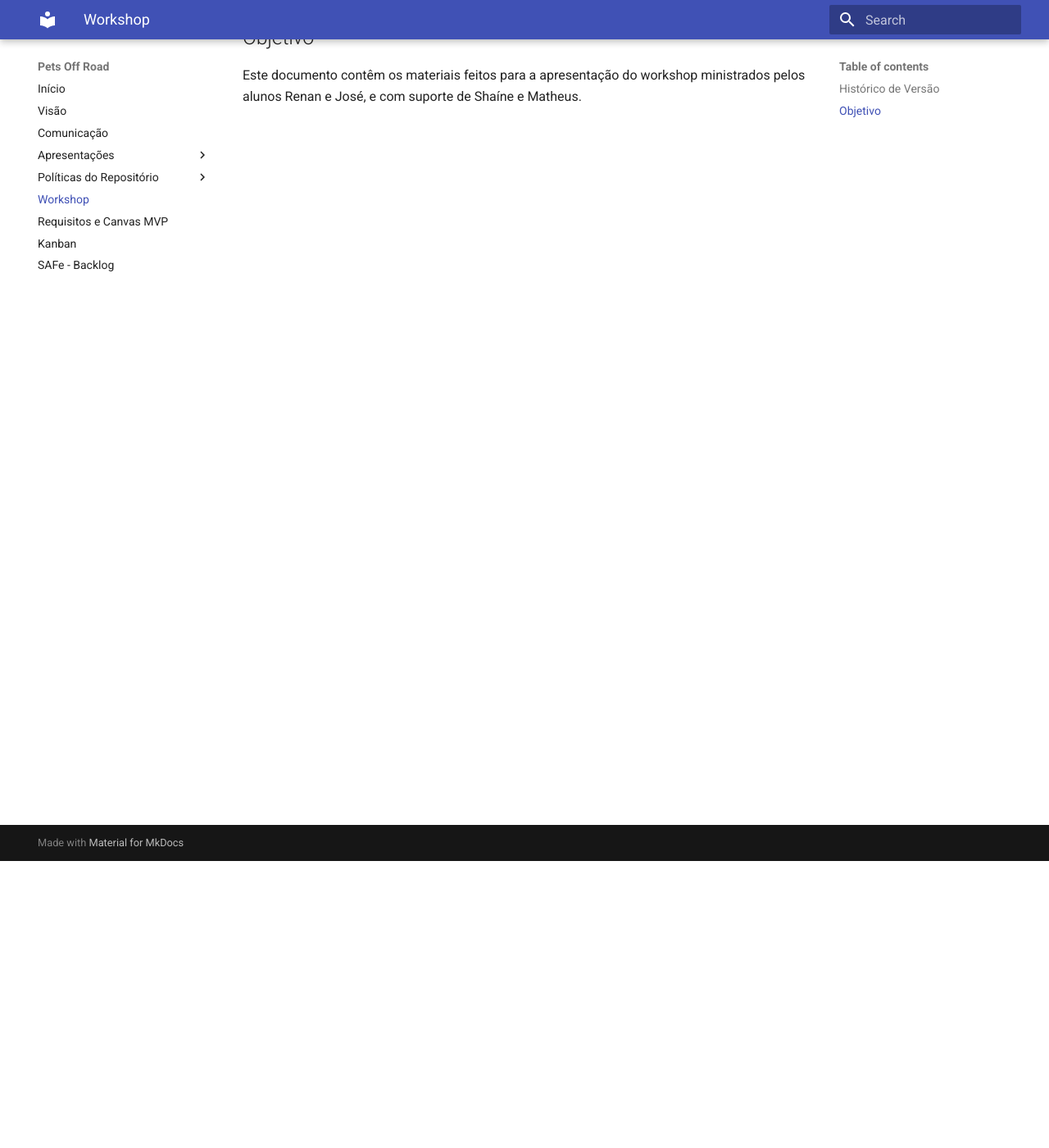
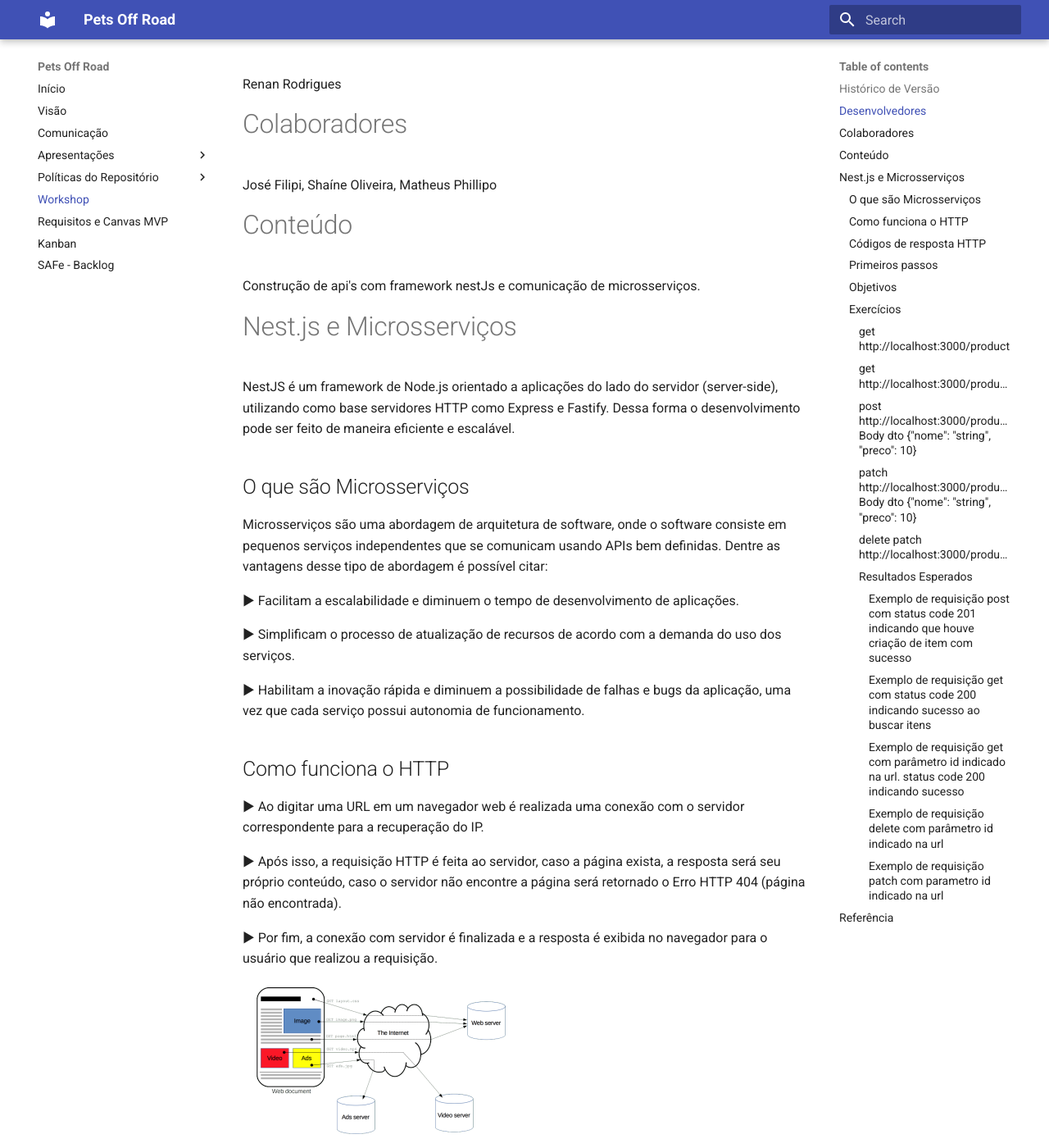
Before and after one commit to mdsreq-fga-unb/2022.1-pets-off-road, an MkDocs documentation site: the page built from docs/workshop.md, in a window 1280 px wide and 1400 px high, scrolled down 350 px. Shown: the whole window at 82% size. Built offline with MkDocs 1.6.1 and Material for MkDocs 9.7.7, drawn with Linux system fonts in a browser that asks for light colours; some of the changed text lies outside the part shown.

Commit message:
Entrega da documentação do Workshop

```diff
--- a/docs/workshop.md
+++ b/docs/workshop.md
@@ -2,7 +2,150 @@
 
 | Data | Versão | Descrição | Autor |
 |--------|-----------|---------------|---------|
-| 18/07/2022 | 0.1 | Criação do documento | Shaíne, Renan, José, Filipi |
+| 18/07/2022 | 0.1 | Criação do documento | Shaíne, Renan, José  e Matheus|
+| 21/07/2022 | 0.2 | Entrega do documento | Shaíne, Renan, José  e Matheus|
 
-## Objetivo
-Este documento contêm os materiais feitos para a apresentação do workshop ministrados pelos alunos Renan e José, e com suporte de Shaíne e Matheus.
+
+# Desenvolvedores
+
+Renan Rodrigues
+
+# Colaboradores
+
+José Filipi, Shaíne Oliveira, Matheus Phillipo
+
+# Conteúdo
+
+Construção de api's com framework nestJs e comunicação de microsserviços.
+
+# Nest.js e Microsserviços
+
+NestJS é um framework de Node.js orientado a
+aplicações do lado do servidor (server-side), utilizando como base
+servidores HTTP como Express e Fastify. Dessa forma o desenvolvimento
+pode ser feito de maneira eficiente e escalável.
+
+## O que são Microsserviços
+
+Microsserviços são uma abordagem de arquitetura de software, onde o
+software consiste em pequenos serviços independentes que se comunicam
+usando APIs bem definidas. Dentre as vantagens desse tipo de abordagem
+é possível citar:
+
+▶ Facilitam a escalabilidade e diminuem o tempo de desenvolvimento de
+aplicações.
+
+▶ Simplificam o processo de atualização de recursos de acordo com a
+demanda do uso dos serviços.
+
+▶ Habilitam a inovação rápida e diminuem a possibilidade de falhas e
+bugs da aplicação, uma vez que cada serviço possui autonomia de
+funcionamento.
+
+## Como funciona o HTTP
+
+▶ Ao digitar uma URL em um navegador web é realizada uma conexão
+com o servidor correspondente para a recuperação do IP.
+
+▶ Após isso, a requisição HTTP é feita ao servidor, caso a página exista,
+a resposta será seu próprio conteúdo, caso o servidor não encontre a
+página será retornado o Erro HTTP 404 (página não encontrada).
+
+▶ Por fim, a conexão com servidor é finalizada e a resposta é exibida no
+navegador para o usuário que realizou a requisição.
+
+![HTTP](imagens/http.png)
+
+## Códigos de resposta HTTP
+
+▶ Códigos 20X: Estes códigos estão relacionados ao sucesso da
+requisição,porém o significado do sucesso varia de acordo com o
+método solicitado,como é feito pelo código 201 (Created), que
+retorna como resposta a criação de um novo recurso no servidor após
+uma requisição de método POST.
+
+▶ Códigos 40X: Códigos exibidos para resultados onde não foi possível
+concluir a requisição por erros ligados ao lado do usuário, como por
+exemplo o clássico Erro 404 (Página não encontrada).
+
+▶ Códigos 50X: Códigos exibidos para resultados onde não foi possível
+concluir a requisição por erros ligados ao lado do servidor,
+representado por exemplo pelo Erro 502 (Bad Gateway).
+
+## Primeiros passos
+
+Para o workshop, é necessário verificar se o computador contêm o [Node.js](https://nodejs.org/en/) e o [Insomnia](https://insomnia.rest/download) instalados.
+
+Você pode checar na sua máquina se tem o Node instalado, abrindo o terminal digitando:
+
+`node --version`
+
+`npm --version`
+
+PS: É recomendável ter a versão estável mais recente, podendo checar no próprio site  https://nodejs.org/en/
+
+. Clone o repositório do workshop em https://github.com/LacerdaRenan/api-nest-mds
+
+. Inicialize projeto nas máquinas com os comandos 'npm install', 'npm start'
+
+## Objetivos
+
+Entender o que significam os HTTP codes e aplicá-los, Construir e consumir API's para entender como funciona o processo básico de backend.
+
+Ao final do workshop, você será capaz de:
+
+. Consumir apis disponíveis e verificar os respectivos HTTP codes.
+
+. Verificar erros implantados em APIs e tentar fazer a correção.
+
+## Exercícios
+
+Realizar requisições HTTP nos seguintes endereços
+
+### get http://localhost:3000/product
+  Requisição para buscar todos produtos
+
+
+### get http://localhost:3000/product/id
+  Requisição para buscar produtos by id
+
+
+### post http://localhost:3000/product, Body dto {"nome": "string", "preco": 10}
+  Requisição para cadastro de produto
+
+
+### patch http://localhost:3000/product/id Body dto {"nome": "string", "preco": 10}
+  Requisição para atualização de produto
+
+
+### delete patch http://localhost:3000/product/id
+  Requisição para deleção de produto by id
+
+### Resultados Esperados
+
+#### Exemplo de requisição post com status code 201 indicando que houve criação de item com sucesso
+
+![POST](imagens/req_post.jpeg)
+
+#### Exemplo de requisição get com status code 200 indicando sucesso ao buscar itens
+
+![GET](imagens/req_get.jpeg)
+
+#### Exemplo de requisição get com parâmetro id indicado na url. status code 200 indicando sucesso
+
+![GET_ID](imagens/req_get_id.jpeg)
+
+#### Exemplo de requisição delete com parâmetro id indicado na url
+
+![DELETE](imagens/req_delete.jpeg)
+
+#### Exemplo de requisição patch com parametro id indicado na url
+
+![PATCH](imagens/req_patch.jpeg)
+
+
+# Referência
+
+[Documentação do Nestjs](https://docs.nestjs.com/), acessado em https://docs.nestjs.com/
+
+[W3 Schools](https://w3schools.com), acessado em https://w3schools.com/.
```
Also changed, not shown: docs/imagens/http.png (added), docs/imagens/req_delete.jpeg (added), docs/imagens/req_get.jpeg (added), docs/imagens/req_get_id.jpeg (added), docs/imagens/req_patch.jpeg (added), docs/imagens/req_post.jpeg (added).
